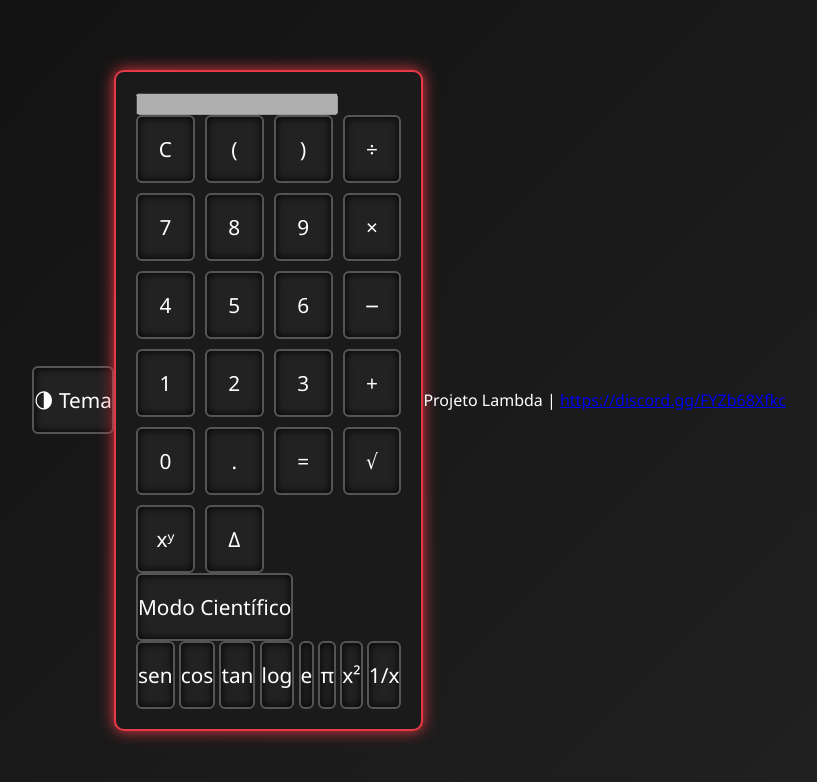
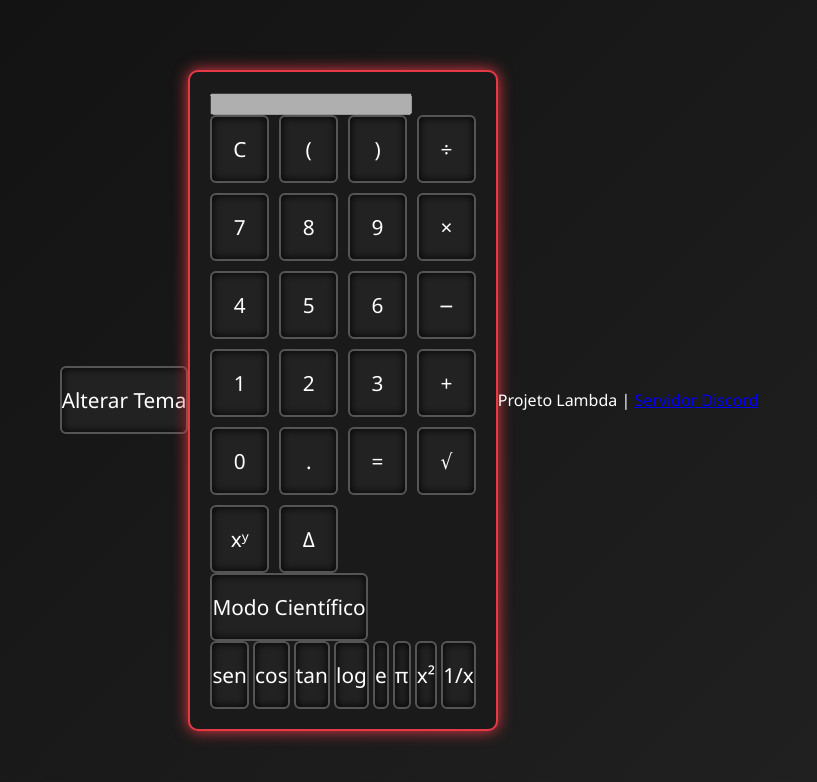
Before and after one commit to Atp-SA2/calculadora, a plain HTML site: page index.html in a window 1280 px wide. Shown: the whole page, without its empty margins (231-1048 px from the left). Drawn offline with Linux system fonts and the light colour scheme.

Commit message:
Update index.html

```diff
--- a/index.html
+++ b/index.html
@@ -3,7 +3,7 @@
 <head>
   <meta charset="UTF-8">
   <meta name="viewport" content="width=device-width, initial-scale=1.0">
-  <title>Calculadora</title>
+  <title>Calculadora - PRojeto Lambda</title>
 
   <!-- Manifesto PWA -->
   <link rel="manifest" href="manifest.json">
@@ -16,7 +16,7 @@
 <body>
 
   <!-- Botão de Tema -->
-  <button id="toggle-theme" class="theme-button">🌗 Tema</button>
+  <button id="toggle-theme" class="theme-button">Alterar Tema</button>
 
   <!-- Calculadora -->
   <div class="calculator">
@@ -75,7 +75,7 @@
   <!-- Marca d'água -->
   <footer class="marca">
     <span>Projeto Lambda</span> |
-    <a href="https://discord.gg/seuconvite" target="_blank">https://discord.gg/FYZb68Xfkc</a>
+    <a href="https://discord.gg/FYZb68Xfkc" target="_blank">Servidor Discord</a>
   </footer>
 
   <!-- Sons -->
```
